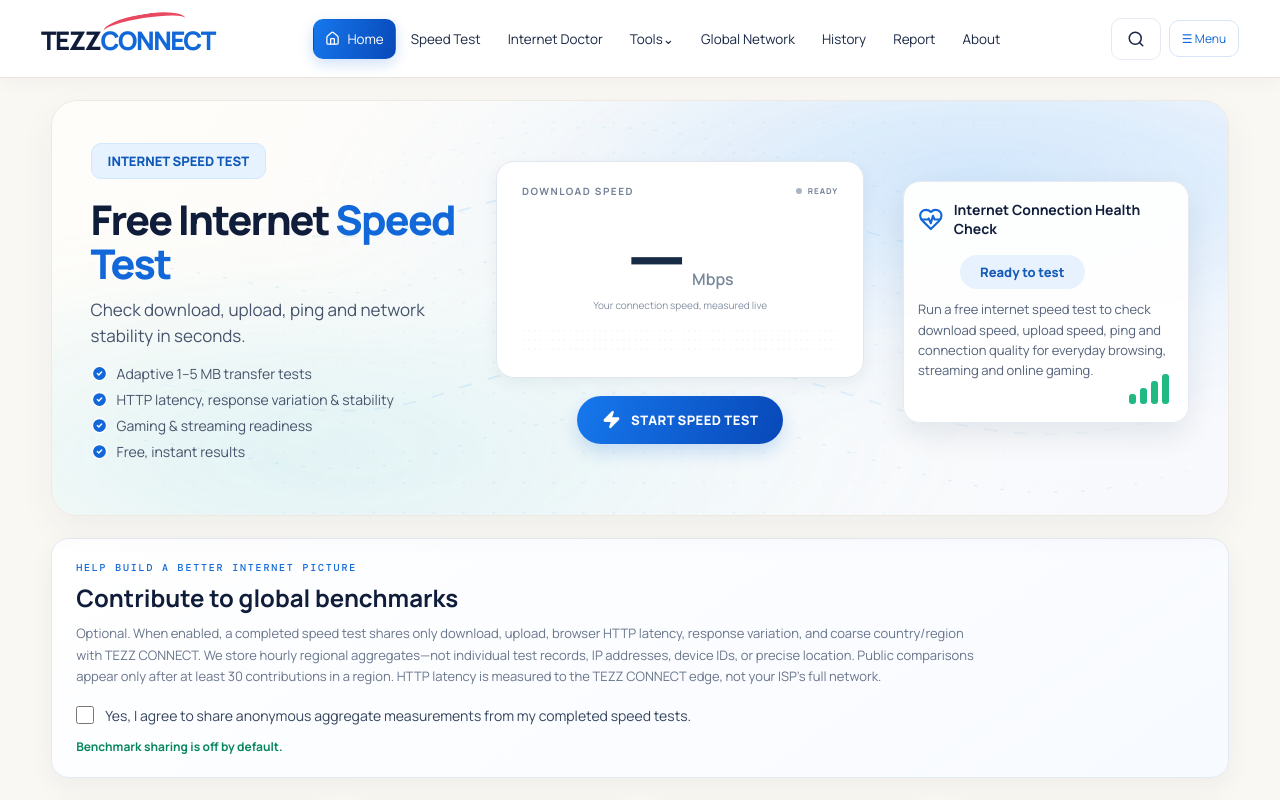
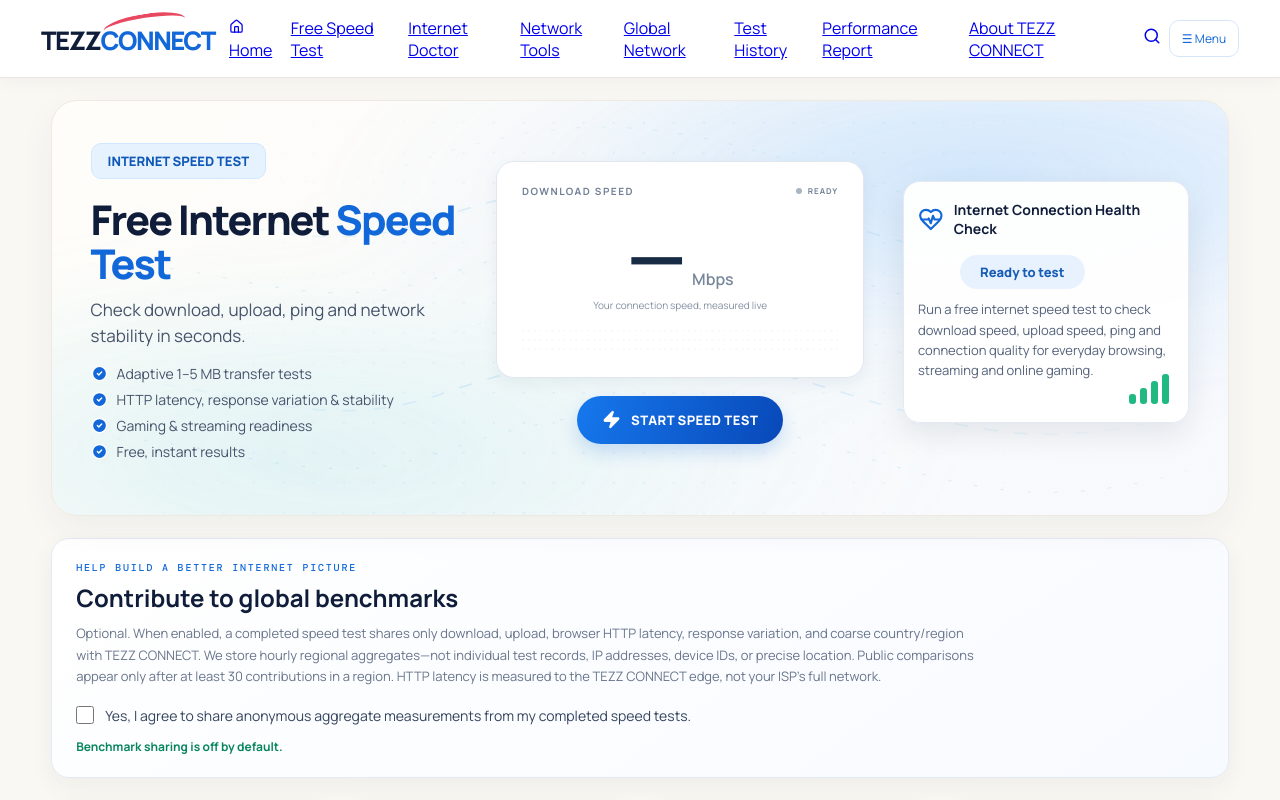
Before and after one commit to svish4934/tezz-connect, a React (Vite) app: page / in a window 1280 px wide. Shown: the top 800 px of the page. Built offline with nearby package versions, Linux system fonts and the light colour scheme.

Commit message:
Make primary navigation crawlable with descriptive links

```diff
--- a/src/App.tsx
+++ b/src/App.tsx
@@ -779,26 +779,26 @@ function App() {
         <header className="tezz-header">
           <a className="tezz-logo" href="#tezz-top" onClick={() => navigateTo('Overview')} aria-label="TEZZ CONNECT home"><span className="tezz-logo-word">TEZZ<span>CONNECT</span></span><i /></a>
           <nav className="tezz-nav">
-            <button className={activeTab === 'Overview' ? 'selected' : ''} onClick={() => navigateTo('Overview')}><Home size={15}/> Home</button>
-            <button onClick={() => { navigateTo('Overview'); document.getElementById('tezz-speed-test')?.scrollIntoView({ behavior:'smooth' }) }}>Speed Test</button>
-            <button className={activeTab === 'Internet Doctor' ? 'selected' : ''} onClick={() => navigateTo('Internet Doctor')}>Internet Doctor</button>
-            <button className={activeTab === 'Network' ? 'selected' : ''} onClick={() => navigateTo('Network')}>Tools⌄</button>
-            <button className={activeTab === 'Global Network' ? 'selected' : ''} onClick={() => { navigateTo('Global Network'); if (!edgeInfo && !edgeLoading) void refreshEdgeInfo() }}>Global Network</button>
-            <button className={activeTab === 'History' ? 'selected' : ''} onClick={() => navigateTo('History')}>History</button>
-            <button className={activeTab === 'Report' ? 'selected' : ''} onClick={() => navigateTo('Report')}>Report</button>
-            <button className={activeTab === 'About' ? 'selected' : ''} onClick={() => navigateTo('About')}>About</button>
+            <a className={activeTab === 'Overview' ? 'selected' : ''} href="/" onClick={event => { event.preventDefault(); navigateTo('Overview') }}><Home size={15}/> Home</a>
+            <a href="/#tezz-speed-test" onClick={event => { event.preventDefault(); navigateTo('Overview'); window.setTimeout(() => document.getElementById('tezz-speed-test')?.scrollIntoView({ behavior: 'smooth' }), 50) }}>Free Speed Test</a>
+            <a className={activeTab === 'Internet Doctor' ? 'selected' : ''} href="/internet-doctor" onClick={event => { event.preventDefault(); navigateTo('Internet Doctor') }}>Internet Doctor</a>
+            <a className={activeTab === 'Network' ? 'selected' : ''} href="/tools" onClick={event => { event.preventDefault(); navigateTo('Network') }}>Network Tools</a>
+            <a className={activeTab === 'Global Network' ? 'selected' : ''} href="/global-network" onClick={event => { event.preventDefault(); navigateTo('Global Network'); if (!edgeInfo && !edgeLoading) void refreshEdgeInfo() }}>Global Network</a>
+            <a className={activeTab === 'History' ? 'selected' : ''} href="/history" onClick={event => { event.preventDefault(); navigateTo('History') }}>Test History</a>
+            <a className={activeTab === 'Report' ? 'selected' : ''} href="/report" onClick={event => { event.preventDefault(); navigateTo('Report') }}>Performance Report</a>
+            <a className={activeTab === 'About' ? 'selected' : ''} href="/about" onClick={event => { event.preventDefault(); navigateTo('About') }}>About TEZZ CONNECT</a>
           </nav>
-          <div className="tezz-header-actions"><button aria-label="Open network tools" title="Network tools" onClick={() => navigateTo('Network')}><Search size={18}/></button><button className="tezz-menu" aria-expanded={mobileMenuOpen} aria-controls="tezz-mobile-nav" onClick={() => setMobileMenuOpen(open => !open)}>{mobileMenuOpen ? '✕ Close' : '☰ Menu'}</button></div>
+          <div className="tezz-header-actions"><a className="tezz-header-search" aria-label="Explore network tools" title="Explore network tools" href="/tools" onClick={event => { event.preventDefault(); navigateTo('Network') }}><Search size={18}/></a><button className="tezz-menu" aria-expanded={mobileMenuOpen} aria-controls="tezz-mobile-nav" onClick={() => setMobileMenuOpen(open => !open)}>{mobileMenuOpen ? '✕ Close' : '☰ Menu'}</button></div>
         </header>
         {mobileMenuOpen && <nav className="tezz-mobile-nav" id="tezz-mobile-nav" aria-label="Mobile navigation">
-          <button className={activeTab === 'Overview' ? 'selected' : ''} onClick={() => navigateTo('Overview')}>Home</button>
-          <button onClick={() => { navigateTo('Overview'); window.setTimeout(() => document.getElementById('tezz-speed-test')?.scrollIntoView({ behavior: 'smooth' }), 50) }}>Speed Test</button>
-          <button className={activeTab === 'Internet Doctor' ? 'selected' : ''} onClick={() => navigateTo('Internet Doctor')}>Internet Doctor</button>
-          <button className={activeTab === 'Network' ? 'selected' : ''} onClick={() => navigateTo('Network')}>Network Tools</button>
-          <button className={activeTab === 'Global Network' ? 'selected' : ''} onClick={() => { navigateTo('Global Network'); if (!edgeInfo && !edgeLoading) void refreshEdgeInfo() }}>Global Network</button>
-          <button className={activeTab === 'History' ? 'selected' : ''} onClick={() => navigateTo('History')}>History</button>
-          <button className={activeTab === 'Report' ? 'selected' : ''} onClick={() => navigateTo('Report')}>Performance Report</button>
-          <button className={activeTab === 'About' ? 'selected' : ''} onClick={() => navigateTo('About')}>About TEZZ CONNECT</button>
+          <a className={activeTab === 'Overview' ? 'selected' : ''} href="/" onClick={event => { event.preventDefault(); navigateTo('Overview') }}>Home</a>
+          <a href="/#tezz-speed-test" onClick={event => { event.preventDefault(); navigateTo('Overview'); window.setTimeout(() => document.getElementById('tezz-speed-test')?.scrollIntoView({ behavior: 'smooth' }), 50) }}>Free Internet Speed Test</a>
+          <a className={activeTab === 'Internet Doctor' ? 'selected' : ''} href="/internet-doctor" onClick={event => { event.preventDefault(); navigateTo('Internet Doctor') }}>Internet Doctor</a>
+          <a className={activeTab === 'Network' ? 'selected' : ''} href="/tools" onClick={event => { event.preventDefault(); navigateTo('Network') }}>Network Tools</a>
+          <a className={activeTab === 'Global Network' ? 'selected' : ''} href="/global-network" onClick={event => { event.preventDefault(); navigateTo('Global Network'); if (!edgeInfo && !edgeLoading) void refreshEdgeInfo() }}>Global Network</a>
+          <a className={activeTab === 'History' ? 'selected' : ''} href="/history" onClick={event => { event.preventDefault(); navigateTo('History') }}>Test History</a>
+          <a className={activeTab === 'Report' ? 'selected' : ''} href="/report" onClick={event => { event.preventDefault(); navigateTo('Report') }}>Performance Report</a>
+          <a className={activeTab === 'About' ? 'selected' : ''} href="/about" onClick={event => { event.preventDefault(); navigateTo('About') }}>About TEZZ CONNECT</a>
         </nav>}
         <div className={`content ${activeTab === "Overview" ? "home-content" : ""}`}>
           {activeTab === 'Overview' && <>
```
